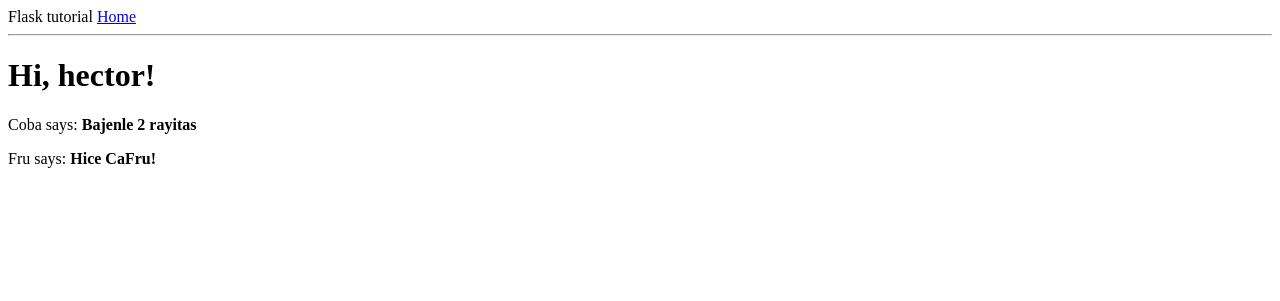
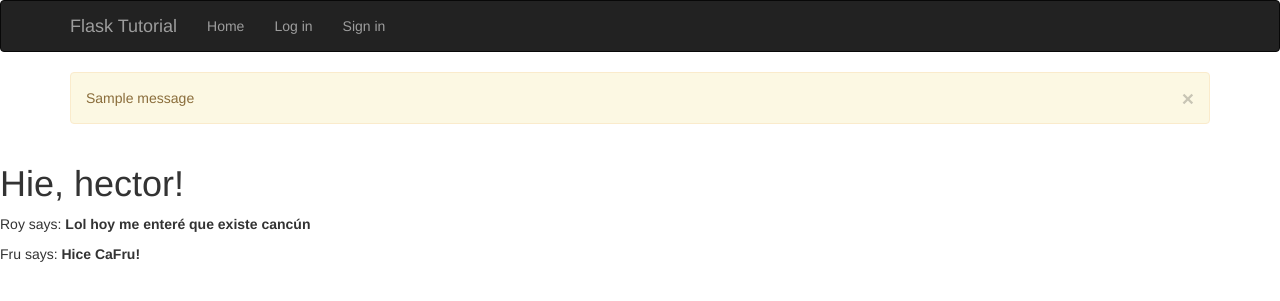
Before and after one commit to hecvd/flask-tutorial-intro, a Flask app: page / in a window 1280 px wide. Shown: the top 301 px of the page. Run offline with Flask 2, Linux system fonts and the light colour scheme; one stand-in notice (Sample message) is shown; parts of the project's set-up code (start-up, migrations or seed data) failed here and were passed over; some libraries are stand-ins or nearby versions.

Commit message:
version 3 of the code

```diff
--- a/app/__init__.py
+++ b/app/__init__.py
@@ -1,4 +1,8 @@
 from flask import Flask
+from flask.ext.bootstrap import Bootstrap
 
 app = Flask(__name__)
+app.config.from_object('config')
+bootstrap = Bootstrap(app)
+
 from app import views
--- a/app/templates/base.html
+++ b/app/templates/base.html
@@ -1,18 +1,37 @@
 <html>
-  {% block head %}
-  <head>
-    <link rel="shortcut icon" href="{{ url_for('static', filename = 'favicon.ico') }}" type="image/x-icon">
-    <link rel="icon" href="{{ url_for('static', filename = 'favicon.ico') }}" type="image/x-icon">
-    {% if title %}
-    <title>{{ title }} - flask tutorial</title>
-    {% else %}
-    <title>Welcome to flask</title>
-    {% endif %}
-  </head>
-  {% endblock %}
-  <body>
-    <div>Flask tutorial <a href="/index">Home</a></div>
-    <hr>
-    {% block content %}{% endblock %}
-  </body>
+{% extends "bootstrap/base.html" %}
+{% block head %}
+{{ super() }}
+<link rel="shortcut icon" href="{{ url_for('static', filename = 'favicon.ico') }}" type="image/x-icon">
+<link rel="icon" href="{{ url_for('static', filename = 'favicon.ico') }}" type="image/x-icon">
+{% endblock %}
+{% block title %}Flask Tutorial{% endblock %}
+{% block navbar %}
+<div class="navbar navbar-inverse" role="navigation">
+    <div class="container">
+        <div class="navbar-header">
+            <button type="button" class="navbar-toggle"
+            data-toggle="collapse" data-target=".navbar-collapse">
+                <span class="sr-only">Toggle navigation</span>
+                <span class="icon-bar"></span>
+                <span class="icon-bar"></span>
+                <span class="icon-bar"></span>
+            </button>
+        <a class="navbar-brand" href="/">Flask Tutorial</a>
+        </div>
+        <div class="navbar-collapse collapse">
+            <ul class="nav navbar-nav">
+                <li><a href="/">Home</a></li>
+                <li><a href="/login">Log in</a></li>
+                <li><a href="/signin">Sign in</a></li>
+            </ul>
+        </div>
+    </div>
+</div>
+{% endblock %}
+
+{% block content %}
+
+{% endblock %}
+
 </html>
--- a/app/templates/index.html
+++ b/app/templates/index.html
@@ -2,8 +2,17 @@
 {% block head %}
 {{ super() }}
 {% endblock %}
+
 {% block content %}
-    <h1>Hi, {{ user.nickname }}!</h1>
+    <div class="container">
+        {% for message in get_flashed_messages() %}
+            <div class="alert alert-warning">
+                <button type="button" class="close" data-dismiss="alert">&times;</button>
+                {{ message }}
+            </div>
+        {% endfor %}
+    </div>
+    <h1>Hie, {{ user.nickname }}!</h1>
     {% for post in posts %}
     <div><p>{{ post.author.nickname }} says: <b>{{ post.body }}</b></p></div>
     {% endfor %}
--- a/app/templates/user.html
+++ b/app/templates/user.html
@@ -1 +1,7 @@
+{% extends "base.html" %}
+{% block title %}Flask Tutorial{% endblock %}
+{% block page_content %}
+<div class="page-header">
 <h1>Hello, {{ name }}!</h1>
+</div>
+{% endblock %}
--- a/app/views.py
+++ b/app/views.py
@@ -1,22 +1,46 @@
+# -*- coding: utf-8 -*-
 from app import app
-from flask import render_template, url_for
+from flask import render_template, url_for, flash, redirect
+from forms import LoginForm, SignInForm
 
 @app.route('/')
 @app.route('/index')
 def index():
-  user = {'nickname': 'hector'}  # fake user
-  posts = [  # fake array of posts
-      {
-          'author': {'nickname': 'Coba'},
-          'body': 'Bajenle 2 rayitas'
-      },
-      {
-          'author': {'nickname': 'Fru'},
-          'body': 'Hice CaFru!'
-      }
-  ]
-  return render_template('index.html', title='Home', user=user, posts=posts)
+    user = {'nickname': 'hector'}  # fake user
+    posts = [  # fake array of posts
+        {
+            'author': {'nickname': 'Roy'},
+            'body': u'Lol hoy me enteré que existe cancún'
+        },
+        {
+            'author': {'nickname': 'Fru'},
+            'body': 'Hice CaFru!'
+        }
+    ]
+    return render_template('index.html', title='Home', user=user, posts=posts)
 
 @app.route('/user/<name>')
 def user(name):
     return render_template('user.html', name=name)
+
+@app.route('/login', methods=['GET', 'POST'])
+def login():
+    form = LoginForm()
+    if form.validate_on_submit():
+        flash('Login requested for email="%s", password=%s' %
+              (form.email.data, str(form.password.data)))
+        return redirect('/index')
+    return render_template('login.html', title='Log In', form=form)
+
+@app.route('/signin', methods=['GET', 'POST'])
+def signin():
+    form = SignInForm()
+    return render_template('signin.html', title='Sign In', form=form)
+
+@app.errorhandler(404)
+def page_not_found(e):
+    return render_template('404.html'), 404
+
+@app.errorhandler(500)
+def internal_server_error(e):
+    return render_template('500.html'), 500
```
